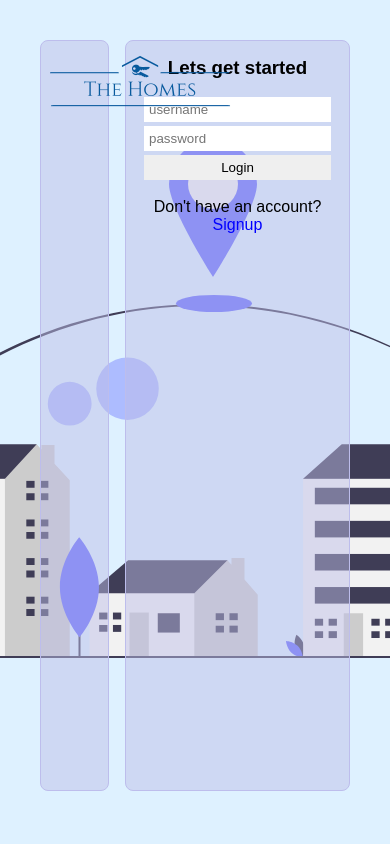
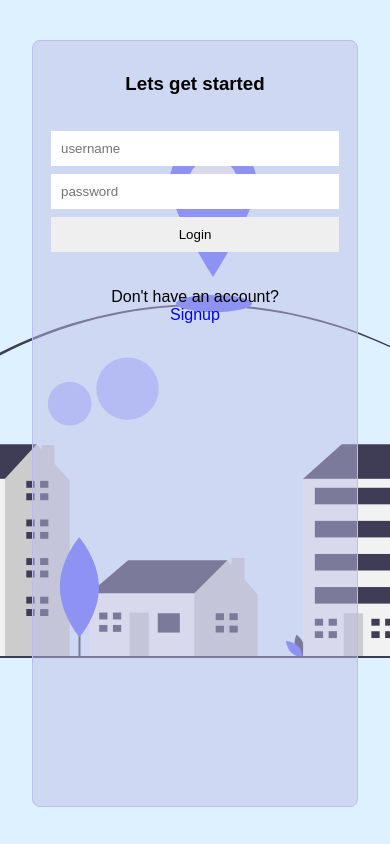
Before and after one commit to praz99/react_homes-frontend, a React (Create React App) app: page / in a window 390 px wide. Built offline with nearby package versions, Linux system fonts and the light colour scheme; a web font is replaced by a local one.

Commit message:
change style for the login form increase the size of input fields add media query for better design at mobile view

```diff
--- a/src/constants/api.js
+++ b/src/constants/api.js
@@ -1,4 +1,4 @@
-const API_MAIN = 'https://praz-appointment-backend.herokuapp.com/';
+const API_MAIN = 'http://localhost:3001/';
 const API_SIGNUP = 'users/';
 const API_LOGIN = 'auth/login/';
 const API_HOUSES = 'houses/';
--- a/src/styles/Landing.css
+++ b/src/styles/Landing.css
@@ -34,8 +34,20 @@
   background: #bdbde67a;
   padding: 1em;
   border: 1px solid #bdbdec;
+  padding-top: 2em;
 }
 
 .landing-signup-info a {
   color: blue;
 }
+
+@media only screen and (max-width: 520px) {
+  .landing-info {
+    display: none;
+  }
+
+  .landing-login {
+    width: 100%;
+    margin: 0 2em;
+  }
+}
--- a/src/styles/Login.css
+++ b/src/styles/Login.css
@@ -1,13 +1,13 @@
 .login-form {
   display: flex;
   flex-direction: column;
-  margin: 1em 0;
+  margin: 2em 0;
 }
 
 input,
 button {
-  padding: 5px;
-  margin: 2px;
+  padding: 10px;
+  margin: 4px 2px;
 }
 
 input:focus-within,
```
